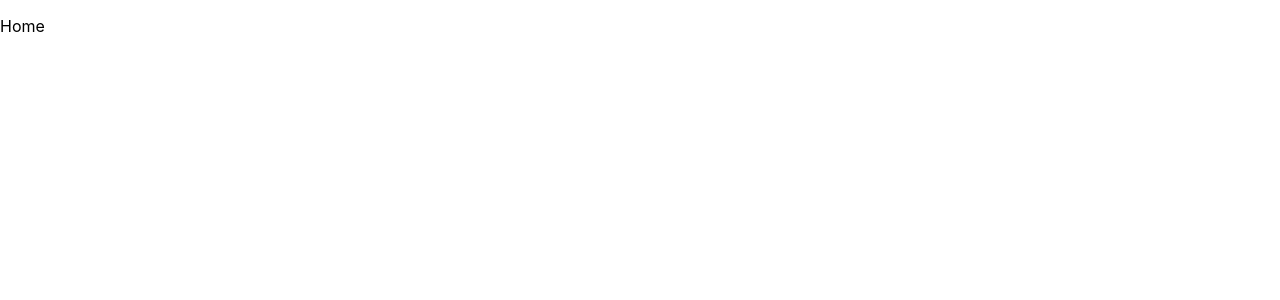
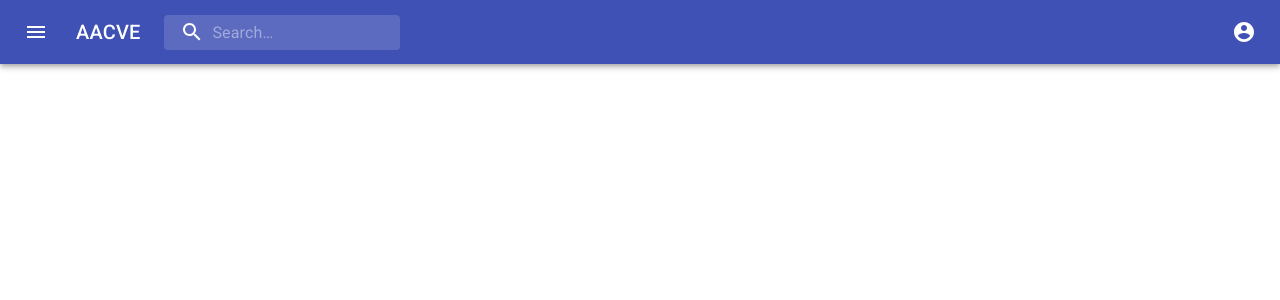
Before and after one commit to vlodel/aacve, a React (Create React App) app in the folder frontend/aacve/: page /home in a window 1280 px wide. Shown: the top 300 px of the page. Built offline with nearby package versions, Linux system fonts and the light colour scheme; sample sign-in values are in the browser's storage; the HTML template or start-up script is replaced by a standard one.

Commit message:
added logout functionality started implementing the home component

```diff
--- a/frontend/aacve/src/App.js
+++ b/frontend/aacve/src/App.js
@@ -14,32 +14,6 @@
 import { AuthContext } from './context/auth';
 
 function App(props) {
-  // const [authState, setAuthState] = useState(null);
-
-  // const handleAuthStateChange = (newValue) => {
-  //   setAuthState(newValue);
-  // };
-
-  // return (
-  //   <Router>
-  //     <Switch>
-  //       <Redirect exact from="/" to={authState ? '/home' : '/login'} />
-  //       <Route
-  //         path="/login"
-  //         render={(props) => (
-  //           <Login
-  //             {...props}
-  //             authState={authState}
-  //             onAuthStateChange={handleAuthStateChange}
-  //           />
-  //         )}
-  //       />
-  //       <Route path="/register" component={Register} />
-  //       <Route path="/home" component={Home} />
-  //     </Switch>
-  //   </Router>
-  // );
-
   const existingTokens = JSON.parse(localStorage.getItem('tokens'));
   const [authTokens, setAuthTokens] = useState(existingTokens);
 
@@ -48,15 +22,23 @@
     setAuthTokens(data);
   };
 
+  const [currentUser, setCurrentUser] = useState(null);
+
+  const setUser = (user) => {
+    setCurrentUser(user);
+  };
+
   return (
-    <AuthContext.Provider value={{ authTokens, setAuthTokens: setTokens }}>
+    <AuthContext.Provider
+      value={{
+        authTokens,
+        setAuthTokens: setTokens,
+        currentUser,
+        setCurrentUser: setUser,
+      }}
+    >
       <Router>
         <div>
-          {/* <ul>
-            <li>
-              <Link to="/home">Home Page</Link>
-            </li>
-          </ul> */}
           <Redirect to="/home" />
           <Route path="/login" component={Login} />
           <Route path="/register" component={Register} />
--- a/frontend/aacve/src/Components/Auth/Login.js
+++ b/frontend/aacve/src/Components/Auth/Login.js
@@ -26,7 +26,7 @@
     width: '100%',
     marginTop: theme.spacing(1),
   },
-  submit: {
+  button: {
     margin: theme.spacing(3, 0, 2),
   },
 }));
@@ -39,30 +39,89 @@
   const [email, setEmail] = useState('');
   const [password, setPassword] = useState('');
   const { setAuthTokens } = useAuth();
+  const { setCurrentUser } = useAuth();
 
   const history = useHistory();
 
-  //TODO: check if
+  const handleLoginClick = async () => {
+    // fetch(`${process.env.REACT_APP_API_URL}/login`, {
+    //   method: 'POST',
+    //   headers: { 'Content-Type': 'application/json' },
+    //   body: JSON.stringify({
+    //     email: email,
+    //     password: password,
+    //   }),
+    // })
+    //   .then(async (response) => {
+    //     if (response.status === 200) {
+    //       const result = await response.json();
+    //       setIsError(false);
+    //       setAuthTokens(result.accessToken);
+    //       setLoggedIn(true);
+    //       setCurrentUser({
+    //         email: result.email,
+    //         firstName: result.firstName,
+    //         lastName: result.lastName,
+    //       });
+    //     } else {
+    //       setIsError(true);
+    //     }
+    //   })
+    //   .catch((err) => {
+    //     console.log(err);
+    //   });
 
-  const handleLoginClick = () => {
-    axios
-      .post(`${process.env.REACT_APP_API_URL}/login`, {
+    const result = await axios({
+      method: 'POST',
+      url: `${process.env.REACT_APP_API_URL}/login`,
+      data: {
         email: email,
         password: password,
-      })
-      .then((result) => {
+      },
+    });
+
     if (result.status === 200) {
       console.log(result.data);
+      setIsError(false);
       setAuthTokens(result.data.accessToken);
       setLoggedIn(true);
+      setCurrentUser({
+        email: result.data.email,
+        firstName: result.data.firstName,
+        lastName: result.data.lastName,
+      });
     } else {
       setIsError(true);
     }
-      })
-      .catch((err) => {
-        console.log(err.message);
-        setIsError(true);
-      });
+
+    //NOT WORKING ON MOBILE
+    // axios
+    //   .post(
+    //     `${process.env.REACT_APP_API_URL}/login`,
+    //     {
+    //       email: email,
+    //       password: password,
+    //     },
+    //     { withCredentials: true }
+    //   )
+    //   .then((result) => {
+    //     if (result.status === 200) {
+    //       console.log(result.data);
+    //       setAuthTokens(result.data.accessToken);
+    //       setLoggedIn(true);
+    //       setCurrentUser({
+    //         email: result.data.email,
+    //         firstName: result.data.firstName,
+    //         lastName: result.data.lastName,
+    //       });
+    //     } else {
+    //       setIsError(true);
+    //     }
+    //   })
+    //   .catch((err) => {
+    //     console.log(err.message);
+    //     setIsError(true);
+    //   });
   };
 
   if (isLoggedIn) {
@@ -76,7 +135,7 @@
         <Typography component="h1" variant="h5">
           Login
         </Typography>
-        <form className={classes.form} noValidate>
+        <form className={classes.form}>
           <TextField
             variant="outlined"
             margin="normal"
@@ -106,11 +165,13 @@
           />
           <Button
             type="button"
+            onClick={() => {
+              handleLoginClick();
+            }}
             fullWidth
             variant="contained"
             color="primary"
-            className={classes.submit}
-            onClick={() => handleLoginClick()}
+            className={classes.button}
           >
             Login
           </Button>
--- a/frontend/aacve/src/Components/Home.js
+++ b/frontend/aacve/src/Components/Home.js
@@ -1,17 +1,214 @@
-import React, { Component } from 'react';
+import React, { useState } from 'react';
+import { useAuth } from '../context/auth';
+import { fade, makeStyles } from '@material-ui/core/styles';
+import AppBar from '@material-ui/core/AppBar';
+import Toolbar from '@material-ui/core/Toolbar';
+import IconButton from '@material-ui/core/IconButton';
+import Typography from '@material-ui/core/Typography';
+import InputBase from '@material-ui/core/InputBase';
+import Badge from '@material-ui/core/Badge';
+import MenuItem from '@material-ui/core/MenuItem';
+import Menu from '@material-ui/core/Menu';
+import MenuIcon from '@material-ui/icons/Menu';
+import SearchIcon from '@material-ui/icons/Search';
+import AccountCircle from '@material-ui/icons/AccountCircle';
+import MailIcon from '@material-ui/icons/Mail';
+import NotificationsIcon from '@material-ui/icons/Notifications';
+import MoreIcon from '@material-ui/icons/MoreVert';
 
-class Home extends Component {
-  constructor(props) {
-    super(props);
-  }
+const useStyles = makeStyles((theme) => ({
+  grow: {
+    flexGrow: 1,
+  },
+  menuButton: {
+    marginRight: theme.spacing(2),
+  },
+  title: {
+    display: 'none',
+    [theme.breakpoints.up('sm')]: {
+      display: 'block',
+    },
+  },
+  search: {
+    position: 'relative',
+    borderRadius: theme.shape.borderRadius,
+    backgroundColor: fade(theme.palette.common.white, 0.15),
+    '&:hover': {
+      backgroundColor: fade(theme.palette.common.white, 0.25),
+    },
+    marginRight: theme.spacing(2),
+    marginLeft: 0,
+    width: '100%',
+    [theme.breakpoints.up('sm')]: {
+      marginLeft: theme.spacing(3),
+      width: 'auto',
+    },
+  },
+  searchIcon: {
+    padding: theme.spacing(0, 2),
+    height: '100%',
+    position: 'absolute',
+    pointerEvents: 'none',
+    display: 'flex',
+    alignItems: 'center',
+    justifyContent: 'center',
+  },
+  inputRoot: {
+    color: 'inherit',
+  },
+  inputInput: {
+    padding: theme.spacing(1, 1, 1, 0),
+    // vertical padding + font size from searchIcon
+    paddingLeft: `calc(1em + ${theme.spacing(4)}px)`,
+    transition: theme.transitions.create('width'),
+    width: '100%',
+    [theme.breakpoints.up('md')]: {
+      width: '20ch',
+    },
+  },
+  sectionDesktop: {
+    display: 'none',
+    [theme.breakpoints.up('md')]: {
+      display: 'flex',
+    },
+  },
+  sectionMobile: {
+    display: 'flex',
+    [theme.breakpoints.up('md')]: {
+      display: 'none',
+    },
+  },
+}));
 
-  render() {
-    return (
-      <div>
-        <p>Home</p>
-      </div>
-    );
-  }
+function Home() {
+  const classes = useStyles();
+  const [anchorEl, setAnchorEl] = useState(null);
+  const [mobileMoreAnchorEl, setMobileMoreAnchorEl] = useState(null);
+
+  const isMenuOpen = Boolean(anchorEl);
+  const isMobileMenuOpen = Boolean(mobileMoreAnchorEl);
+
+  const handleProfileMenuOpen = (event) => {
+    setAnchorEl(event.currentTarget);
+  };
+
+  const handleMobileMenuClose = () => {
+    setMobileMoreAnchorEl(null);
+  };
+
+  const handleMenuClose = () => {
+    setAnchorEl(null);
+    handleMobileMenuClose();
+  };
+
+  const handleMobileMenuOpen = (event) => {
+    setMobileMoreAnchorEl(event.currentTarget);
+  };
+
+  const { setAuthTokens } = useAuth();
+
+  const handleLogOut = () => {
+    setAuthTokens(null);
+  };
+
+  const menuId = 'home-account-menu';
+  const renderMenu = (
+    <Menu
+      anchorEl={anchorEl}
+      anchorOrigin={{ vertical: 'top', horizontal: 'right' }}
+      id={menuId}
+      keepMounted
+      transformOrigin={{ vertical: 'top', horizontal: 'right' }}
+      open={isMenuOpen}
+      onClose={handleMenuClose}
+    >
+      <MenuItem onClick={handleLogOut}>Log out</MenuItem>
+    </Menu>
+  );
+
+  const mobileMenuId = 'home-account-menu-mobile';
+  const renderMobileMenu = (
+    <Menu
+      anchorEl={mobileMoreAnchorEl}
+      anchorOrigin={{ vertical: 'top', horizontal: 'right' }}
+      id={mobileMenuId}
+      keepMounted
+      transformOrigin={{ vertical: 'top', horizontal: 'right' }}
+      open={isMobileMenuOpen}
+      onClose={handleMobileMenuClose}
+    >
+      <MenuItem onClick={handleProfileMenuOpen}>
+        <IconButton
+          aria-label="account of current user"
+          aria-controls="primary-search-account-menu"
+          aria-haspopup="true"
+          color="inherit"
+        >
+          <AccountCircle />
+        </IconButton>
+        <p>Profile</p>
+      </MenuItem>
+    </Menu>
+  );
+
+  return (
+    <div className={classes.grow}>
+      <AppBar position="static">
+        <Toolbar>
+          <IconButton
+            edge="start"
+            className={classes.menuButton}
+            color="inherit"
+            aria-label="open drawer"
+          >
+            <MenuIcon />
+          </IconButton>
+          <Typography className={classes.title} variant="h6" noWrap>
+            AACVE
+          </Typography>
+          <div className={classes.search}>
+            <div className={classes.searchIcon}>
+              <SearchIcon />
+            </div>
+            <InputBase
+              placeholder="Search…"
+              classes={{
+                root: classes.inputRoot,
+                input: classes.inputInput,
+              }}
+              inputProps={{ 'aria-label': 'search' }}
+            />
+          </div>
+          <div className={classes.grow} />
+          <div className={classes.sectionDesktop}>
+            <IconButton
+              edge="end"
+              aria-label="account of current user"
+              aria-controls={menuId}
+              aria-haspopup="true"
+              onClick={handleProfileMenuOpen}
+              color="inherit"
+            >
+              <AccountCircle />
+            </IconButton>
+          </div>
+          <div className={classes.sectionMobile}>
+            <IconButton
+              aria-label="show more"
+              aria-controls={mobileMenuId}
+              aria-haspopup="true"
+              onClick={handleMobileMenuOpen}
+              color="inherit"
+            >
+              <MoreIcon />
+            </IconButton>
+          </div>
+        </Toolbar>
+      </AppBar>
+      {renderMobileMenu}
+      {renderMenu}
+    </div>
+  );
 }
 
 export default Home;
```
Also changed, not shown: 2 other files (tests, documents, lock files or other folders). Lines whose indentation alone changed are shown as unchanged.
